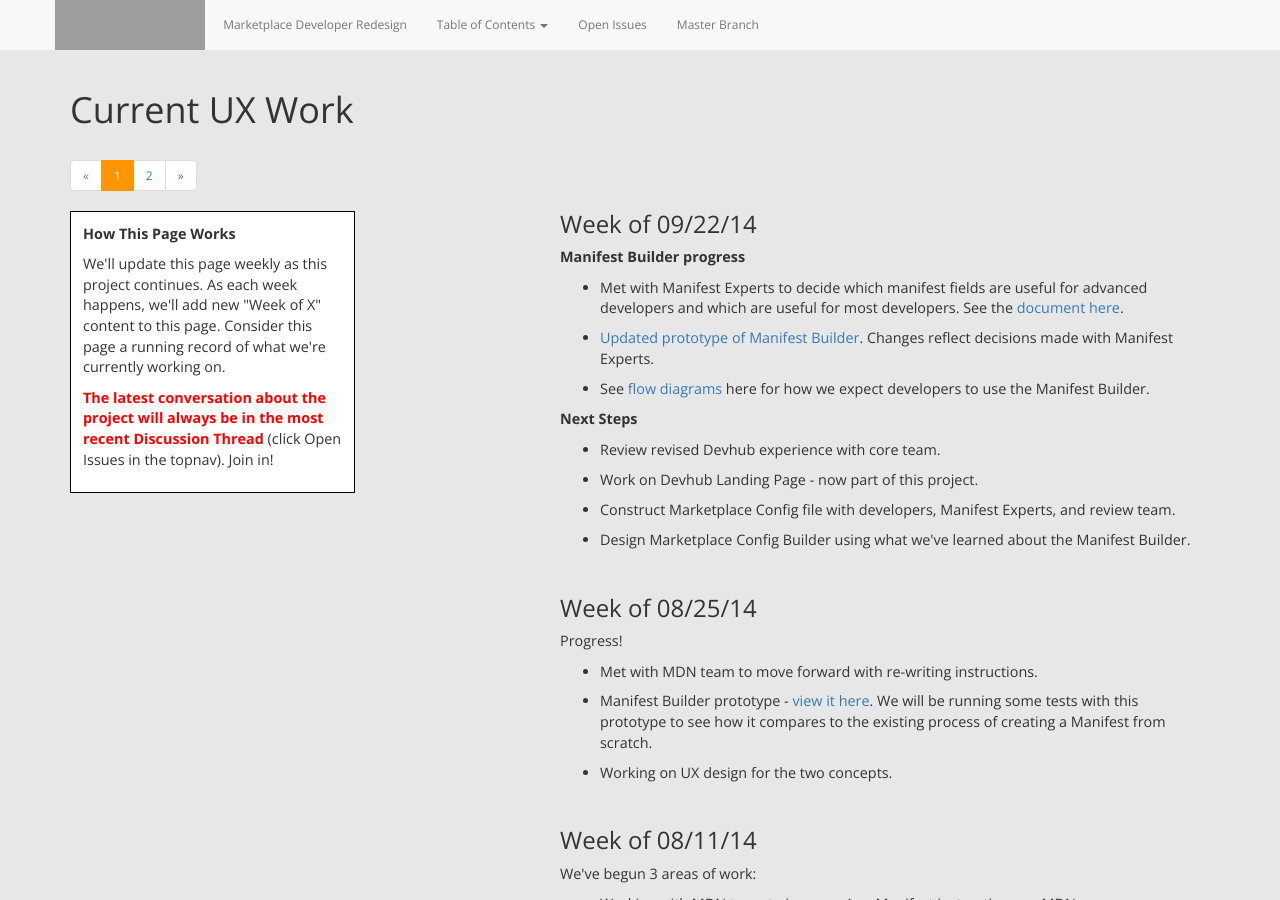
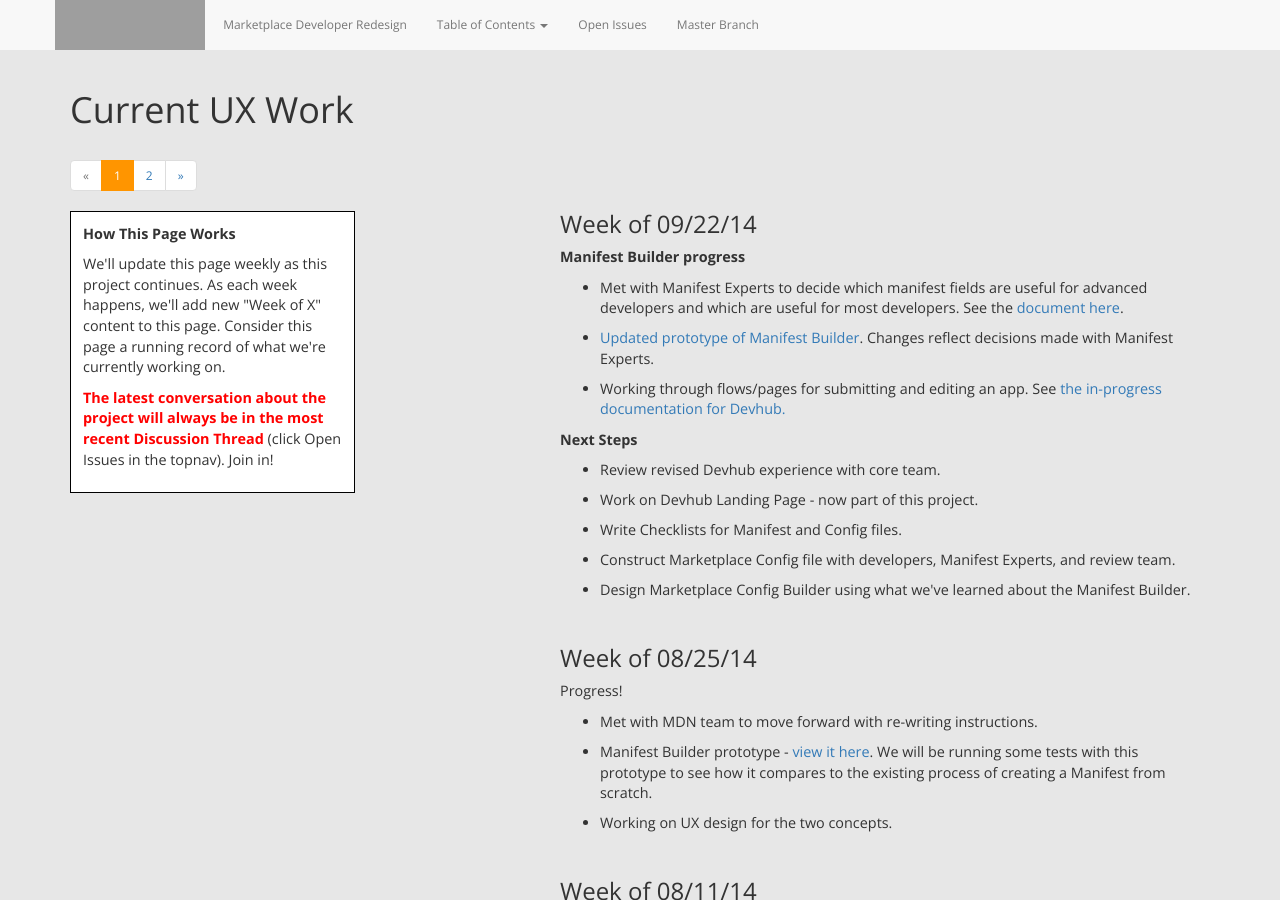
Before and after one commit to MarketplaceUX/devhub-redesign, a Jekyll site: the page built from current_ux.html, in a window 1280 px wide and 900 px high. Built offline with Jekyll 4.4.1, drawn with Linux system fonts in a browser that asks for light colours; nearby versions of some CDN libraries; grey boxes are pictures that could not be loaded.

Commit message:
Update Current UX work and add pdf for in progress design documentation

```diff
--- a/current_ux.html
+++ b/current_ux.html
@@ -42,7 +42,7 @@ multisequence: current_ux
   			<li><a href="http://62shu8.axshare.com/">Updated prototype of Manifest Builder</a>. Changes reflect decisions made with Manifest Experts.
   			</li>
 
-  			<li>See <a href="">flow diagrams</a> here for how we expect developers to use the Manifest Builder.</li>
+  			<li>Working through flows/pages for submitting and editing an app. See <a href="http://tsmuse.github.io/FirefoxMarketplaceDevPagesDesign/img/devhub_pages_v1.1.pdf">the in-progress documentation for Devhub.</a></li>
   		</ul>
     </p>
 
@@ -55,6 +55,7 @@ multisequence: current_ux
   		<ul class="longText">
   			<li>Review revised Devhub experience with core team.</li>
   			<li>Work on Devhub Landing Page - now part of this project.</li>
+  			<li>Write Checklists for Manifest and Config files.</li>
   			<li>Construct Marketplace Config file with developers, Manifest Experts, and review team.</li>
   			<li>Design Marketplace Config Builder using what we've learned about the Manifest Builder.</li>
   		</ul>
```
Also changed, not shown: 1 other file.
